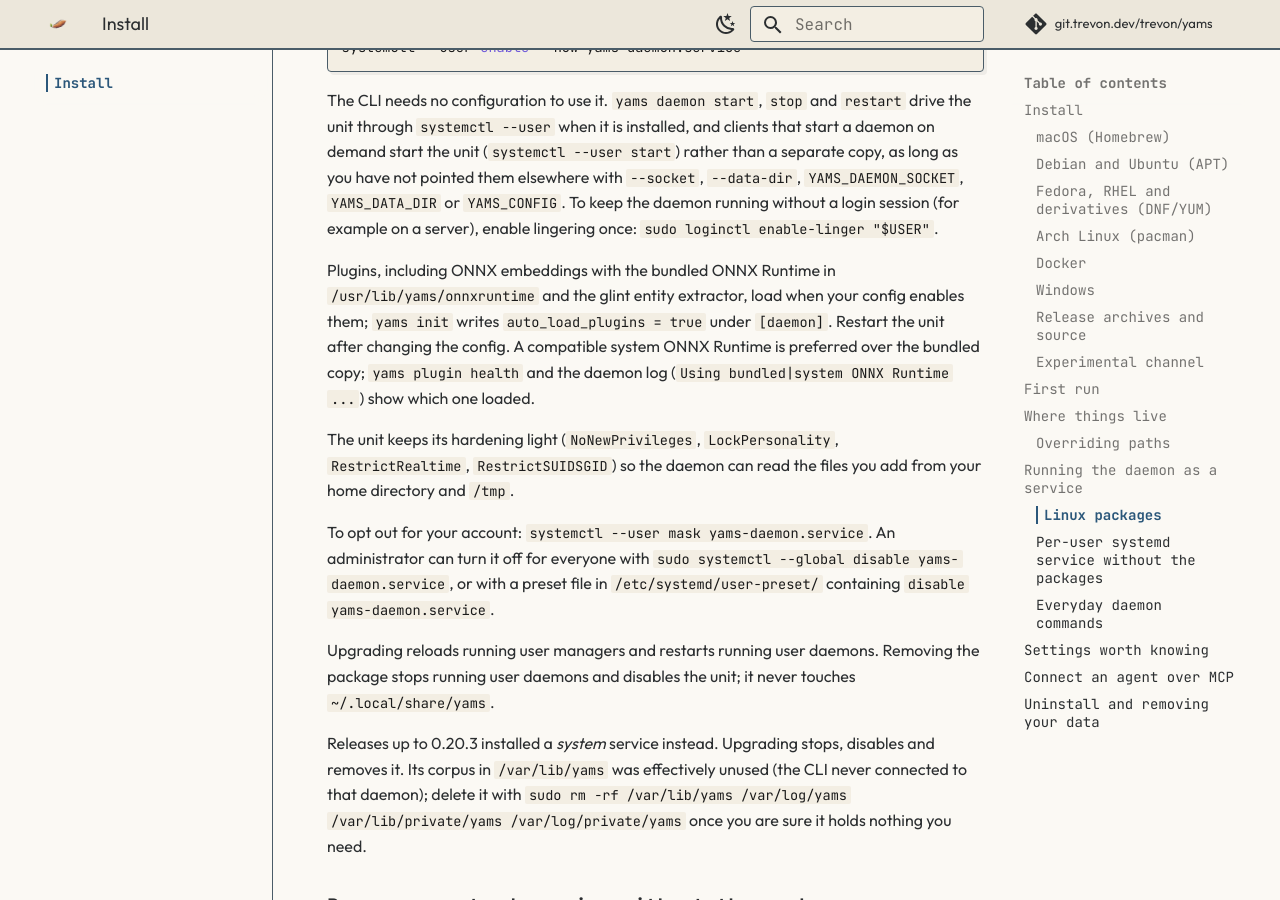
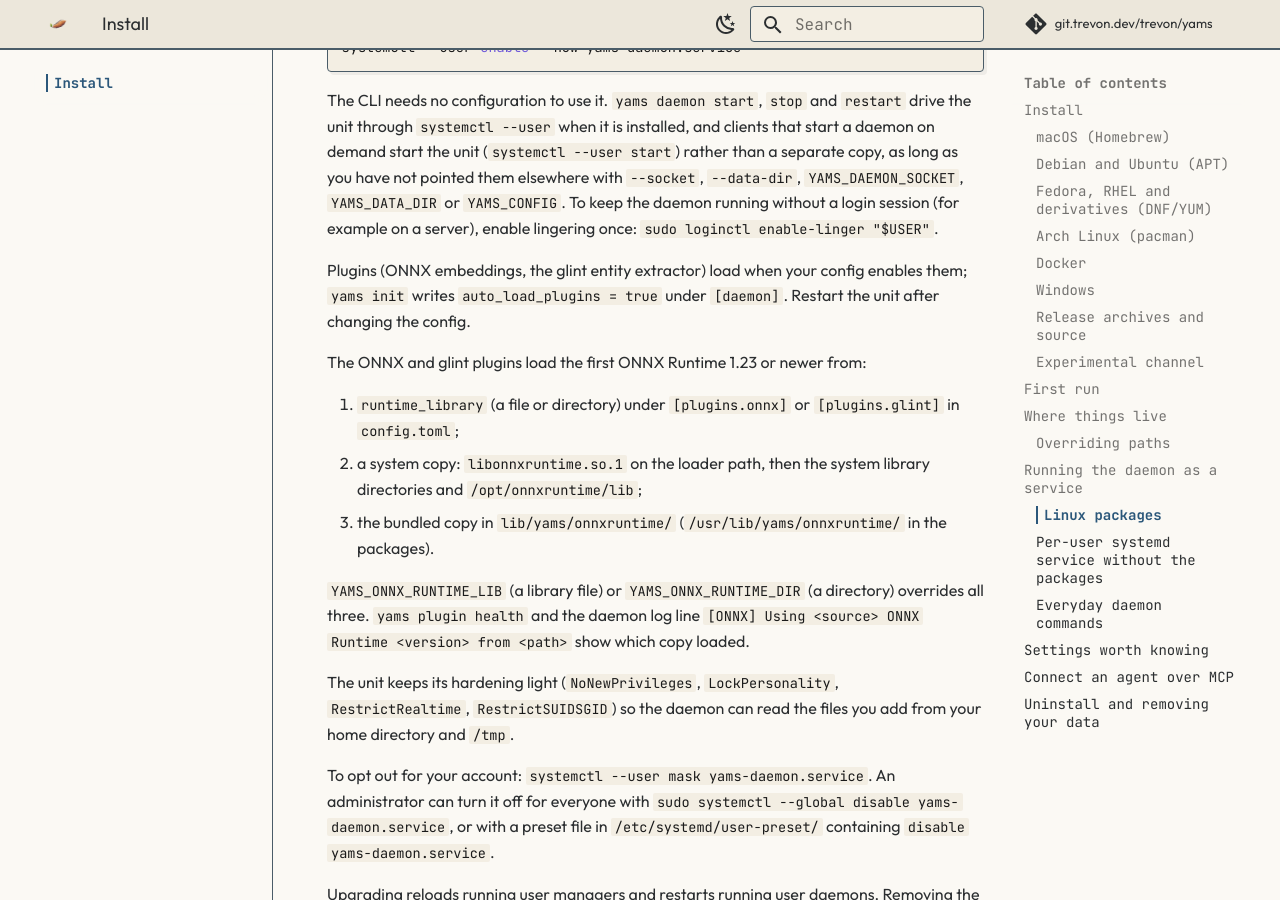
Before and after one commit to trvon/yams, an MkDocs documentation site: the page built from docs/install.md, in a window 1280 px wide and 900 px high, scrolled down 4647 px. Built offline with MkDocs 1.6.1 and Material for MkDocs 9.7.7, drawn with Linux system fonts in a browser that asks for light colours.

Commit message:
docs: give the ONNX Runtime search order
install.md said only that a system copy is preferred over the bundled
one. State the order from plugins/ort_runtime/ort_runtime_resolution.h:
runtime_library pin, system copy >= 1.23, bundled lib/yams/onnxruntime/,
with YAMS_ONNX_RUNTIME_LIB / YAMS_ONNX_RUNTIME_DIR overriding all three.
Quote the real log line.

Signed-off-by: trvon <me@trevon.dev>

```diff
--- a/docs/install.md
+++ b/docs/install.md
@@ -187,12 +187,23 @@ elsewhere with `--socket`, `--data-dir`, `YAMS_DAEMON_SOCKET`, `YAMS_DATA_DIR`
 or `YAMS_CONFIG`. To keep the daemon running without a login session (for
 example on a server), enable lingering once: `sudo loginctl enable-linger "$USER"`.
 
-Plugins, including ONNX embeddings with the bundled ONNX Runtime in
-`/usr/lib/yams/onnxruntime` and the glint entity extractor, load when your
-config enables them; `yams init` writes `auto_load_plugins = true` under
-`[daemon]`. Restart the unit after changing the config. A compatible system
-ONNX Runtime is preferred over the bundled copy; `yams plugin health` and the
-daemon log (`Using bundled|system ONNX Runtime ...`) show which one loaded.
+Plugins (ONNX embeddings, the glint entity extractor) load when your config
+enables them; `yams init` writes `auto_load_plugins = true` under `[daemon]`.
+Restart the unit after changing the config.
+
+The ONNX and glint plugins load the first ONNX Runtime 1.23 or newer from:
+
+1. `runtime_library` (a file or directory) under `[plugins.onnx]` or
+   `[plugins.glint]` in `config.toml`;
+2. a system copy: `libonnxruntime.so.1` on the loader path, then the system
+   library directories and `/opt/onnxruntime/lib`;
+3. the bundled copy in `lib/yams/onnxruntime/` (`/usr/lib/yams/onnxruntime/`
+   in the packages).
+
+`YAMS_ONNX_RUNTIME_LIB` (a library file) or `YAMS_ONNX_RUNTIME_DIR` (a
+directory) overrides all three. `yams plugin health` and the daemon log line
+`[ONNX] Using <source> ONNX Runtime <version> from <path>` show which copy
+loaded.
 
 The unit keeps its hardening light (`NoNewPrivileges`, `LockPersonality`,
 `RestrictRealtime`, `RestrictSUIDSGID`) so the daemon can read the files you
```
